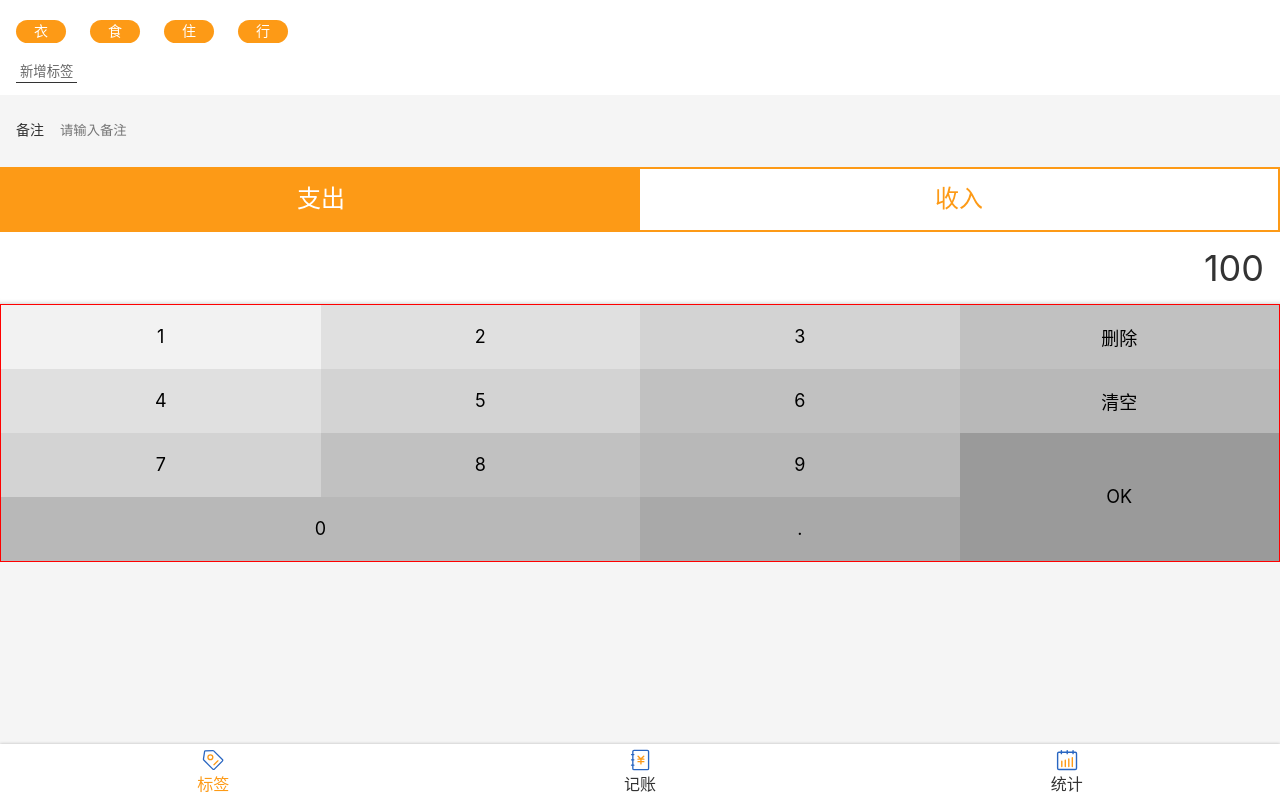
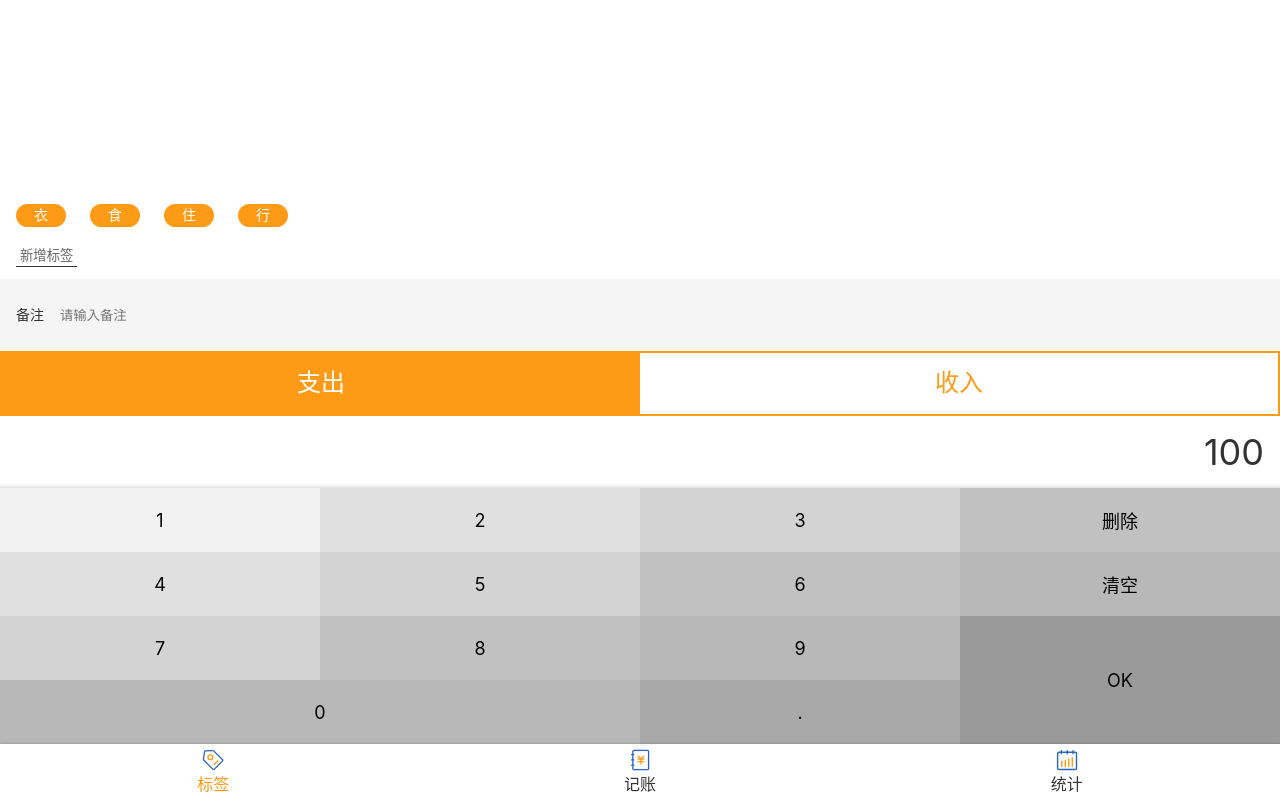
Before and after one commit to LiMiu331/keep-money-react, a React app: page /tags in a window 1280 px wide. Built offline with nearby package versions, Linux system fonts and the light colour scheme.

Commit message:
finish homePage UI

```diff
--- a/src/pages/Tags.tsx
+++ b/src/pages/Tags.tsx
@@ -3,7 +3,12 @@
 import styled from "styled-components";
 
 const TagSection = styled.section`
+ flex-grow: 1;
+ display: flex;
+ flex-direction: column;
+ justify-content: flex-end;
  background: #ffffff;
+ align-items: flex-start;
  padding: 12px 16px;
  ol{
   margin: 0 -12px;
@@ -76,7 +81,6 @@
     box-shadow: inset 0 -5px 5px -5px rgba(0,0,0,0.25);
   }
   .pad{
-  border: 1px solid red;
     button{
     font-size: 18px;
     float: left;
@@ -122,10 +126,14 @@
     }
   }
 `
+const MyLayout = styled(Layout)`
+  display: flex;
+  flex-direction: column;
+`
 
 function Tags() {
     return (
-        <Layout>
+        <MyLayout>
             <TagSection className={'tags'}>
                 <ol>
                     <li>衣</li>
@@ -166,7 +174,7 @@
                     <button>.</button>
                 </div>
             </NumberPadSection>
-        </Layout>
+        </MyLayout>
     )
 }
 
```
